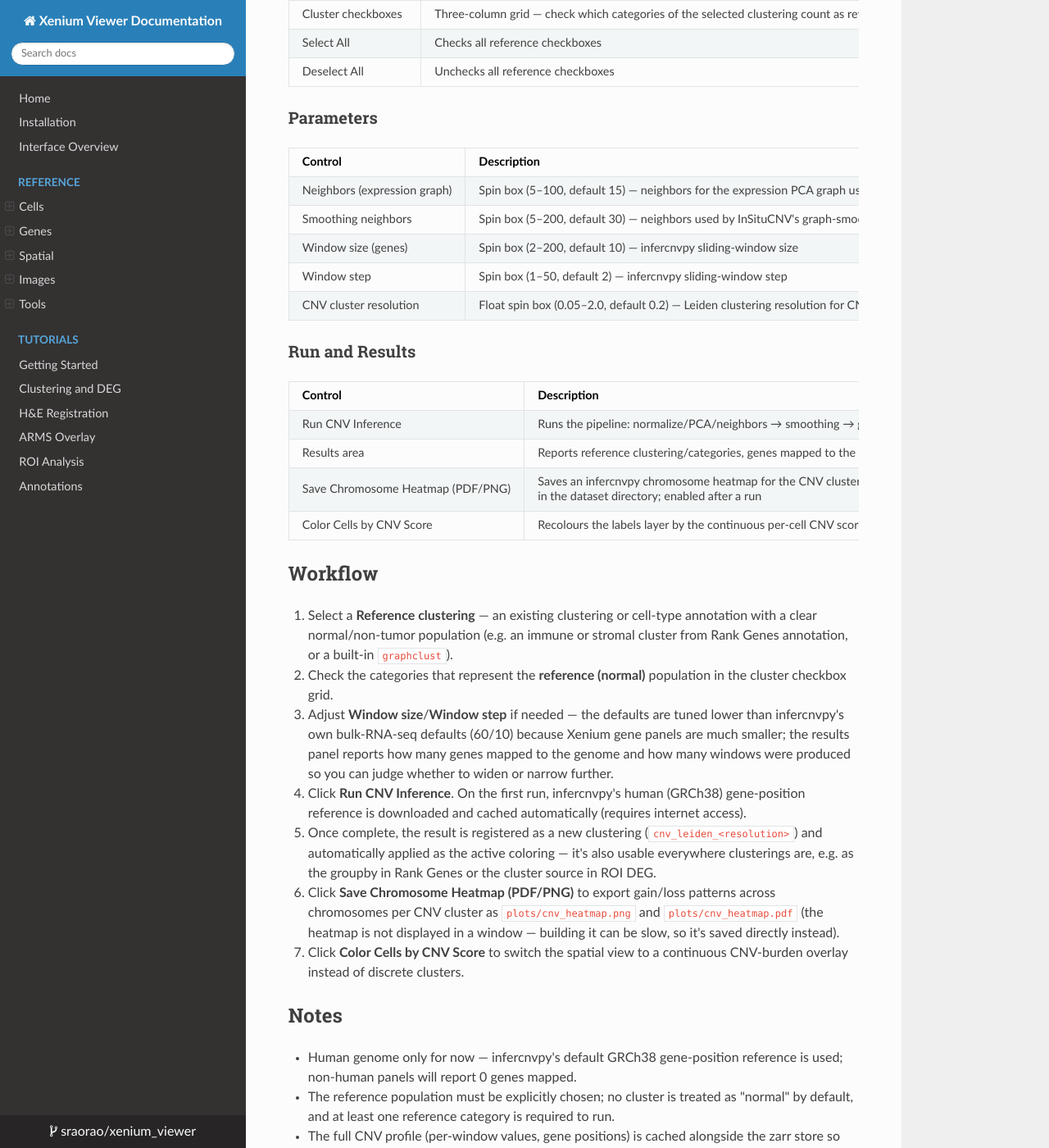
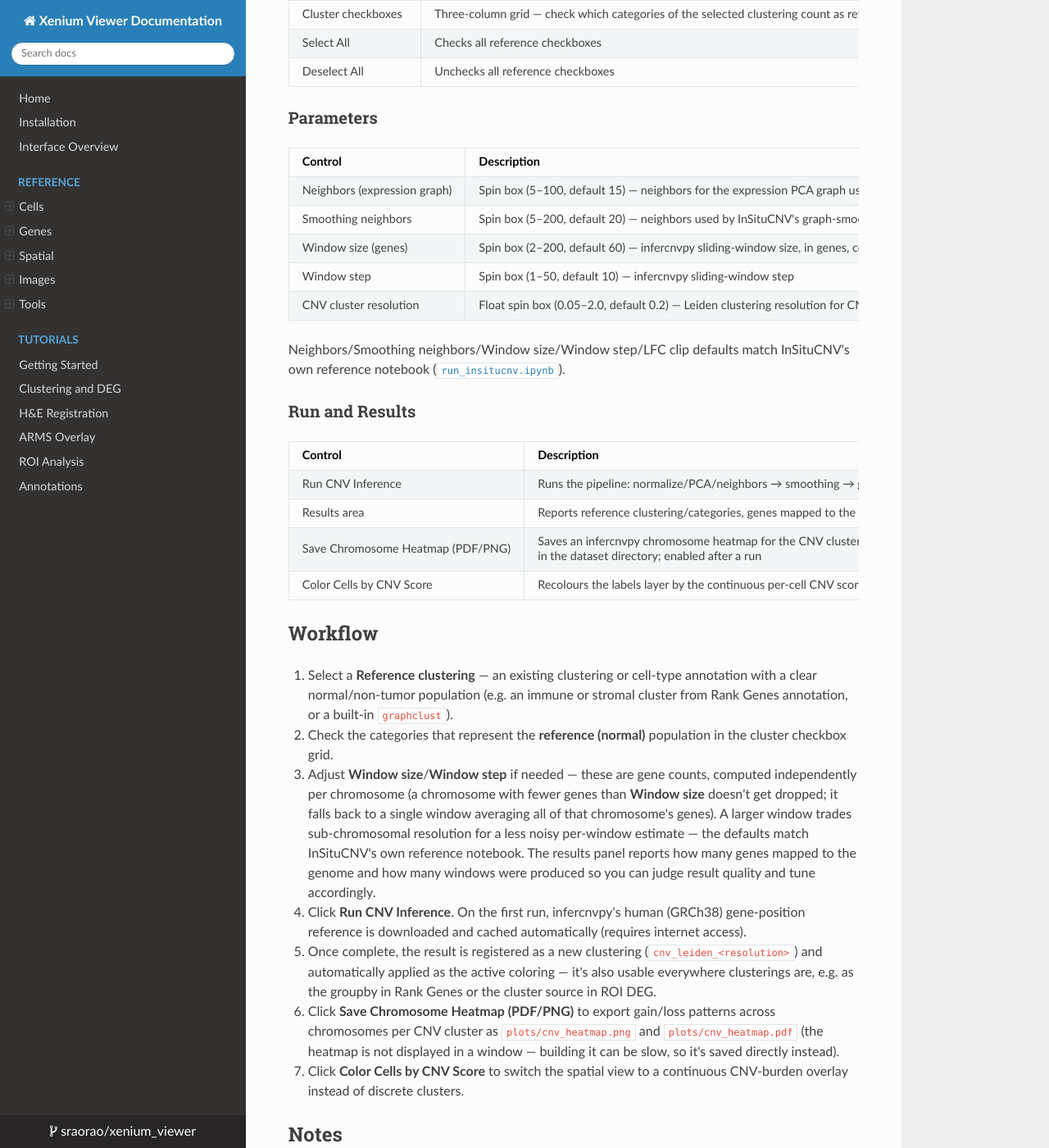
Before and after one commit to rao-genomics-lab/palms, an MkDocs documentation site: the page built from docs/Tab-CNV.md, in a window 1280 px wide and 1400 px high, scrolled down 505 px. Shown: the whole window at 82% size. Built offline with MkDocs 1.6.1, drawn with Linux system fonts in a browser that asks for light colours; nearby versions of some CDN libraries; some of the changed text lies outside the part shown.

Commit message:
CNV tab: match InSituCNV's reference notebook defaults
Change smoothing_neighbors (30->20), window_size (10->60), and step
(2->10) to match notebooks/run_insitucnv.ipynb. The original lower
window/step defaults assumed a large window would starve
gene-sparse chromosomes of any CNV window on a small Xenium panel —
verified against infercnvpy's actual _running_mean() implementation
that this is wrong: windowing is per-chromosome, and a chromosome
with fewer genes than window_size falls back to a single window
averaging all of its genes rather than being dropped. A larger
window just trades sub-chromosomal resolution for a less noisy
per-window estimate, which suits whole-chromosome/arm-level CNV
signal. n_neighbors/lfc_clip already matched the notebook.

Kept the resolution default at 0.2 (the notebook evaluates several
resolutions per dataset rather than recommending one) but added a
tooltip and inline hint label on the resolution field reminding
users it may need tuning.

Co-Authored-By: Claude Sonnet 5 <noreply@anthropic.com>
Claude-Session: https://claude.ai/code/session_01Sk1K3Dt4u923DvpnejNrJV

```diff
--- a/docs/Tab-CNV.md
+++ b/docs/Tab-CNV.md
@@ -20,10 +20,12 @@ Requires the `cnv` optional extra — see [Installation](Installation).
 | Control | Description |
 |---|---|
 | Neighbors (expression graph) | Spin box (5–100, default 15) — neighbors for the expression PCA graph used for smoothing |
-| Smoothing neighbors | Spin box (5–200, default 30) — neighbors used by InSituCNV's graph-smoothing step |
-| Window size (genes) | Spin box (2–200, default 10) — infercnvpy sliding-window size |
-| Window step | Spin box (1–50, default 2) — infercnvpy sliding-window step |
-| CNV cluster resolution | Float spin box (0.05–2.0, default 0.2) — Leiden clustering resolution for CNV subclones |
+| Smoothing neighbors | Spin box (5–200, default 20) — neighbors used by InSituCNV's graph-smoothing step |
+| Window size (genes) | Spin box (2–200, default 60) — infercnvpy sliding-window size, in genes, computed independently per chromosome |
+| Window step | Spin box (1–50, default 10) — infercnvpy sliding-window step |
+| CNV cluster resolution | Float spin box (0.05–2.0, default 0.2) — Leiden clustering resolution for CNV subclones. Hover for a tooltip, or see the hint text below the field: this default may need tuning per dataset — check the chromosome heatmap and cluster count after running |
+
+Neighbors/Smoothing neighbors/Window size/Window step/LFC clip defaults match InSituCNV's own reference notebook ([`run_insitucnv.ipynb`](https://github.com/Moldia/InSituCNV/blob/main/notebooks/run_insitucnv.ipynb)).
 
 ### Run and Results
 
@@ -38,7 +40,7 @@ Requires the `cnv` optional extra — see [Installation](Installation).
 
 1. Select a **Reference clustering** — an existing clustering or cell-type annotation with a clear normal/non-tumor population (e.g. an immune or stromal cluster from Rank Genes annotation, or a built-in `graphclust`).
 2. Check the categories that represent the **reference (normal)** population in the cluster checkbox grid.
-3. Adjust **Window size**/**Window step** if needed — the defaults are tuned lower than infercnvpy's own bulk-RNA-seq defaults (60/10) because Xenium gene panels are much smaller; the results panel reports how many genes mapped to the genome and how many windows were produced so you can judge whether to widen or narrow further.
+3. Adjust **Window size**/**Window step** if needed — these are gene counts, computed independently per chromosome (a chromosome with fewer genes than **Window size** doesn't get dropped; it falls back to a single window averaging all of that chromosome's genes). A larger window trades sub-chromosomal resolution for a less noisy per-window estimate — the defaults match InSituCNV's own reference notebook. The results panel reports how many genes mapped to the genome and how many windows were produced so you can judge result quality and tune accordingly.
 4. Click **Run CNV Inference**. On the first run, infercnvpy's human (GRCh38) gene-position reference is downloaded and cached automatically (requires internet access).
 5. Once complete, the result is registered as a new clustering (`cnv_leiden_<resolution>`) and automatically applied as the active coloring — it's also usable everywhere clusterings are, e.g. as the groupby in Rank Genes or the cluster source in ROI DEG.
 6. Click **Save Chromosome Heatmap (PDF/PNG)** to export gain/loss patterns across chromosomes per CNV cluster as `plots/cnv_heatmap.png` and `plots/cnv_heatmap.pdf` (the heatmap is not displayed in a window — building it can be slow, so it's saved directly instead).
@@ -50,3 +52,4 @@ Requires the `cnv` optional extra — see [Installation](Installation).
 - The reference population must be explicitly chosen; no cluster is treated as "normal" by default, and at least one reference category is required to run.
 - The full CNV profile (per-window values, gene positions) is cached alongside the zarr store so the chromosome heatmap can be regenerated after reopening the dataset without recomputing the pipeline.
 - Results persist across sessions like any other clustering; reopening the dataset restores the results summary and re-enables the heatmap/score-coloring buttons.
+- The **CNV cluster resolution** default (0.2) is a starting point, not a universal recommendation — InSituCNV's own notebook evaluates several resolutions per dataset before picking one. If clusters look too coarse (few, large clusters mixing distinct CNV profiles) or too fragmented (many tiny clusters), re-run with a different resolution and compare the chromosome heatmap.
```
Also changed, not shown: CHANGELOG.md (+22 -0 lines), 2 other files.
